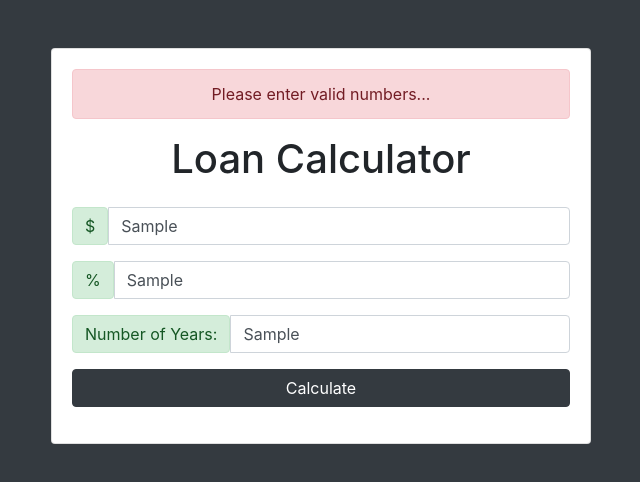
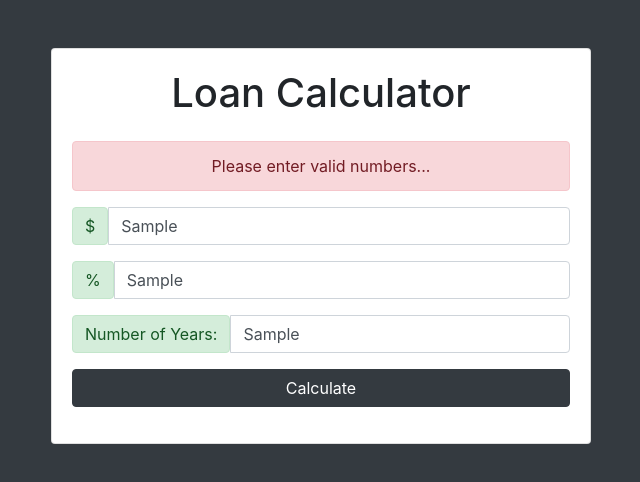
Before and after one commit to five3183/LoanCalculator, a plain HTML site: page index.html in a window 1280 px wide. Both pictures are taken after typing "Sample", "Sample", "Sample" into the empty fields and a click on the input "Calculate". Shown: the whole page, without its empty margins (319-959 px from the left). Drawn offline with nearby package versions, Linux system fonts and the light colour scheme.

Commit message:
added a error div

```diff
--- a/app.js
+++ b/app.js
@@ -5,6 +5,7 @@ const years = document.getElementById('years')
 const monthlyPayment = document.getElementById('monthly-payment')
 const totalPayment = document.getElementById('total-payment')
 const totalInterest = document.getElementById('total-interest')
+const errorAlert = document.getElementById('error')
 
 const showError = error => {
    // Get elements from page
@@ -22,7 +23,7 @@ const showError = error => {
       errorDiv.className = 'alert alert-danger'
       errorDiv.appendChild(document.createTextNode(error))
       //Insert error above heading using insertBefore.  This is called on a parent.  It takes 2 arguments, one is the element that is being inserted the other is where it is to be inserted before.
-      card.insertBefore(errorDiv, heading)
+      errorAlert.appendChild(errorDiv)
 
       // clear error after 3 seconds or 3000 milisecods
       setTimeout(clearError, 3000)
@@ -49,6 +50,8 @@ const calculateResults = e => {
       document.getElementById('loading').style.display = 'none'
       document.getElementById('results').style.display = 'block'
       document.getElementById('calculate').style.display = 'block'
+      document.querySelector('h1').style.display = 'block'
+
    }
    else {
       showError('Please enter valid numbers...')
@@ -57,6 +60,7 @@ const calculateResults = e => {
       document.getElementById('results').style.display = 'none'
       document.getElementById('loading').style.display = 'none'
       document.getElementById('calculate').style.display = 'block'
+      document.querySelector('h1').style.display = 'block'
    }
 }
 
@@ -66,6 +70,7 @@ document.getElementById('loan-form').addEventListener('submit', e => {
    document.getElementById('results').style.display = 'none'
    document.getElementById('loading').style.display = 'block'
    document.getElementById('calculate').style.display = 'none'
+   document.querySelector('h1').style.display = 'none'
 
    // after 2 seconds call calculateResults
    setTimeout(calculateResults, 2000)
--- a/index.html
+++ b/index.html
@@ -19,6 +19,7 @@
          <div class="col-md-6 mx-auto">
             <div class="card card-body text-center mt-5">
                <h1 class="heading display-5 pb-3">Loan Calculator</h1>
+               <span id="error"></span>
                <form id="loan-form">
                   <div id="calculate">
                      <div class="form-group">
```
